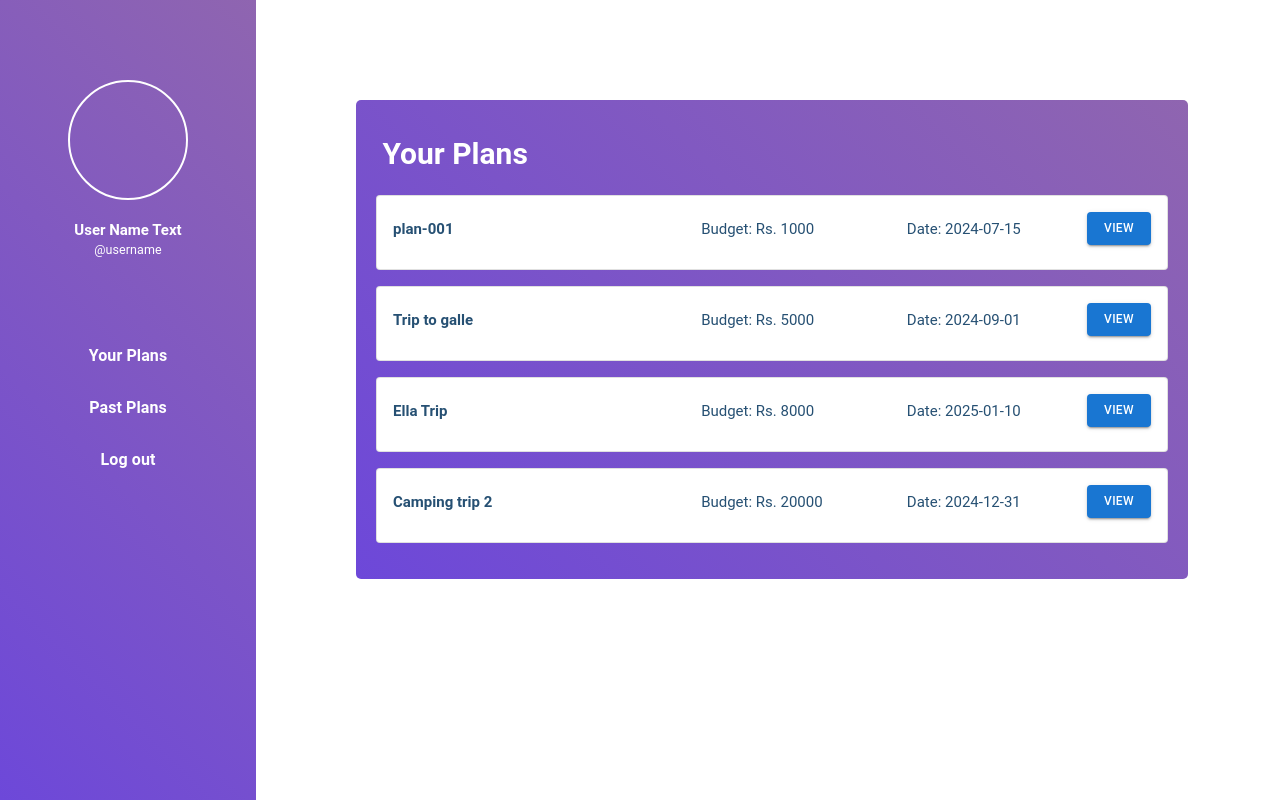
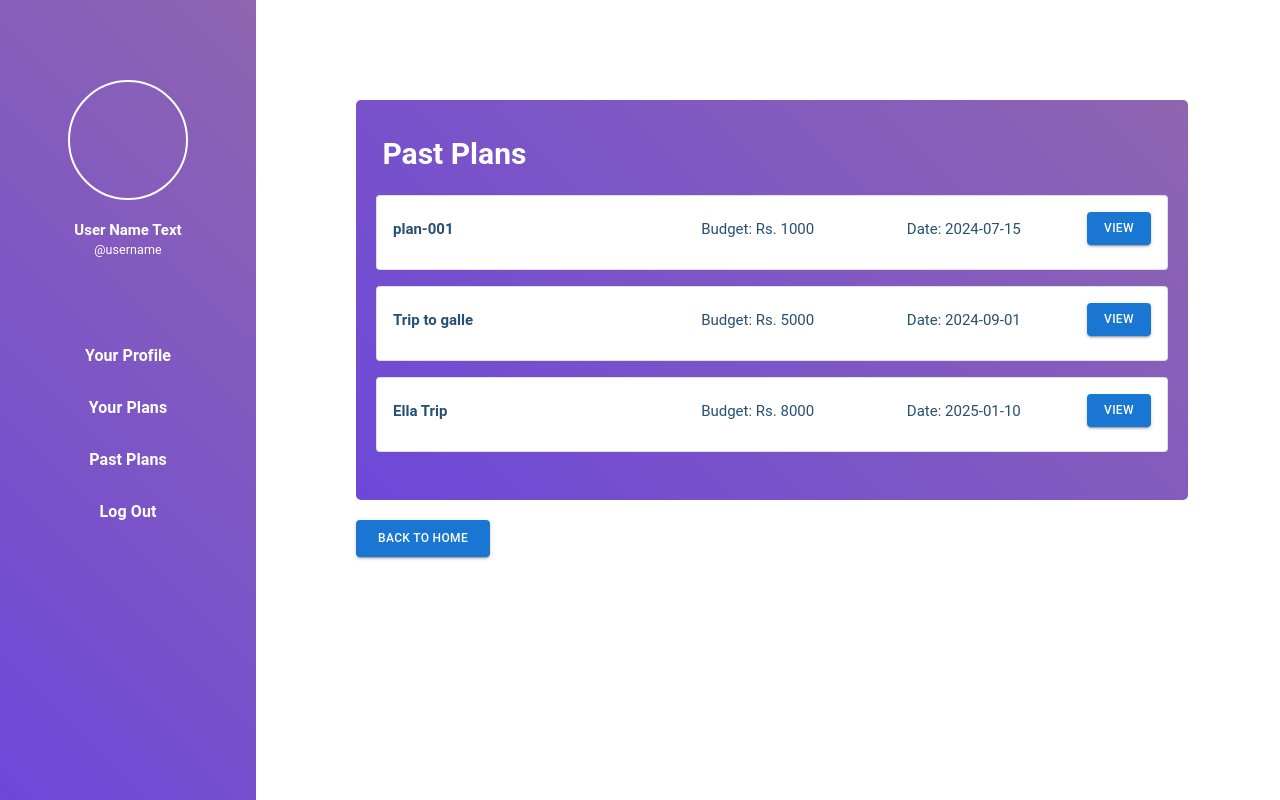
Before and after one commit to devmaniac1/Testing-Purpose, a React (Create React App) app: page / in a window 1280 px wide. Both pictures are taken after a click on the link "Past Plans". Shown: the top 800 px of the page. Built offline with nearby package versions, Linux system fonts and the light colour scheme; a web font is replaced by a local one.

Commit message:
Update Dashboard
updated dashboard components

```diff
--- a/src/Dashboard.js
+++ b/src/Dashboard.js
@@ -3,6 +3,8 @@ import Navbar from "./Navbar";
 import LoginBgImg from "./images/login1.png";
 import ProfileImg from "./images/profile.jpg";
 import "./Dashboard.css";
+import React, { useState } from 'react';
+
 
 const plans = [
   { planname: 'plan-001', budget: 1000, date: '2024-07-15' },
@@ -11,13 +13,42 @@ const plans = [
   { planname: 'Camping trip 2', budget: 20000, date: '2024-12-31' }
 ];
 
+const pastPlans = [
+  { planname: 'plan-001', budget: 1000, date: '2024-07-15' },
+  { planname: 'Trip to galle', budget: 5000, date: '2024-09-01' },
+  { planname: 'Ella Trip', budget: 8000, date: '2025-01-10' },
+
+];
+
+const profileDetails = {
+  firstname: 'Sidu',
+  lastname: 'Gamage',
+  username: 'sidugamage',
+  email: 'sidugamage@gmail.com'
+
+}
+
 
 function Dashboard() {
-  return(
+  const [displayedContent, setDisplayedContent] = useState('yourPlans');
+
+  const handleYourPlansClick = () => {
+    setDisplayedContent('yourPlans');
+  };
+
+  const handlePastPlansClick = () => {
+    setDisplayedContent('pastPlans');
+  };
+
+  const handleYourProfileClick = () => {
+    setDisplayedContent('yourProfile');
+  };
+
+  return (
     <>
       <CssBaseline/>
 
-      <Box display="flex" height="100vh">
+      <Box display="flex" minHeight="100vh">
         <Box minWidth="20%" sx={{background: "linear-gradient(45deg, #6D48D9 0%, #8F65B0 100%)"}}>
           <Box sx={{ display: 'flex', alignItems: 'center', justifyContent: 'center', flexDirection: "column"}}>
             <Box sx={{ display: 'flex', alignItems: 'center', justifyContent: 'center', flexDirection: "column", m: "8rem"}}>
@@ -30,29 +61,56 @@ function Dashboard() {
               </div>
             </Box>
             <Box alignItems="center" display="flex" flexDirection="column" justifyContent="center">
-
-            <a class="menu__link" href="#">Your Plans</a>
-            <a class="menu__link" href="#">Past Plans</a>
-            <a class="menu__link" href="#">Log out</a>
+              {/* Handle clicks on anchor tags */}
+              <a class="menu__link" href="#" onClick={handleYourProfileClick}>Your Profile</a>
+              <a class="menu__link" href="#" onClick={handleYourPlansClick}>Your Plans</a>
+              <a class="menu__link" href="#" onClick={handlePastPlansClick}>Past Plans</a>
+              <a class="menu__link" href="#">Log Out</a>
 
             </Box>
           </Box>
         </Box>
 
         <Box >
+          <Box minHeight="40rem" margin="10rem 10rem 2rem 10rem" p="2rem" minWidth="65vw" borderRadius="5px" sx={{background: "linear-gradient(45deg, #6D48D9 0%, #8F65B0 100%)"}}>
 
-          <Box minHeight="40rem" margin="10rem" p="2rem" minWidth="65vw" borderRadius="5px" sx={{background: "linear-gradient(45deg, #6D48D9 0%, #8F65B0 100%)"}}>
-          <Typography variant="h3" fontWeight="bold" color="white" sx={{m: "2vh 0.5vw 3vh 0.5vw"}}>Your Plans</Typography>
-          {plans.map(trip => (
-            <TripDetailCard tripname={trip.planname} budget={trip.budget} date={trip.date}/>
-          ))}
+            {/* Conditionally render content based on displayedContent state */}
+            {displayedContent === 'yourPlans' && (
+              <>
+                <Typography variant="h3" fontWeight="bold" color="white" sx={{m: "2vh 0.5vw 3vh 0.5vw"}}>Your Plans</Typography>
+                {plans.map(trip => (
+                  <TripDetailCard tripname={trip.planname} budget={trip.budget} date={trip.date} key={trip.planname}/>
+                ))}
+              </>
+            )}
+
+            {displayedContent === 'pastPlans' && (
+              <>
+                <Typography variant="h3" fontWeight="bold" color="white" sx={{m: "2vh 0.5vw 3vh 0.5vw"}}>Past Plans</Typography>
+                {/* Render past plans here */}
+                {pastPlans.map(trip => (
+                  <TripDetailCard tripname={trip.planname} budget={trip.budget} date={trip.date} key={trip.planname}/>
+                ))}
+              </>
+            )}
+
+            {displayedContent === 'yourProfile' && (
+              <>
+                <Typography variant="h3" fontWeight="bold" color="white" sx={{m: "2vh 0.5vw 3vh 0.5vw"}}>Your Profile</Typography>
+                <YourProfile prof={profileDetails}/>
+              </>
+            )}
+
           </Box>
+          <Button variant="contained" size="large" sx={{ml: "10rem", fontSize: "1.2rem"}}>
+              Back to home
+            </Button>
         </Box>
       </Box>
     </>
-
   )
 }
+
 
 
 function TripDetailCard(props) {
@@ -79,26 +137,39 @@ function TripDetailCard(props) {
   )
 }
 
-function ProdileDetails(props) {
+function YourProfile(props) {
+
   return(
-    <div style={{padding: "5vh ", display: "flex", alignItems: "center"}}>
-      <img src={props.img} style={{
-        width: "10rem",
-        height: "10rem",
-        borderRadius: "5rem",
-        backgroundSize: "cover",
-        backgroundRepeat: "no-repeat"
-      }}/>
-      <div style={{ marginLeft: "1vw"}}>
-        <Typography variant="h3" fontWeight="bold">{props.name}</Typography>
-        <Typography variant="h4" component="h1" color="rgba(0, 0, 0, 0.49)">{props.username}</Typography>
-      </div>
+    <>
+      <Card variant="outlined" sx={{m: "2vh 0", p:"2rem",minHeight:"40vh", color: "#265073", display: "flex"}}>
+        <div style={{margin: "3rem"}}>
+          <div style={{borderRadius:"10rem", border:"2px solid black", height:"14rem", width:"14rem"}}>
+        </div>
+        </div>
+        <div style={{margin: "3rem"}}>
+          <div>
+            <Typography variant="h3" component="h1" fontWeight="bold">
+              {props.prof.firstname} {props.prof.lastname}
+            </Typography>
+            <Typography variant="h4" component="h1">
+              @{props.prof.username}
+            </Typography>
+          </div>
 
-    </div>
+          <div style={{margin: "2vh 0"}}>
+            <Typography variant="h5" component="h1">
+              <span style={{fontWeight:"bold"}}>email:</span> {props.prof.email}
 
-  // <div style={{width: "10rem", height: "10rem", border: "1px solid black", borderRadius: "5rem"}}>
+            </Typography>
+          </div>
+          <Button variant="outlined">
+              Edit profile
+            </Button>
+        </div>
 
-  // </div>
+
+      </Card>
+    </>
   )
 }
 
```
